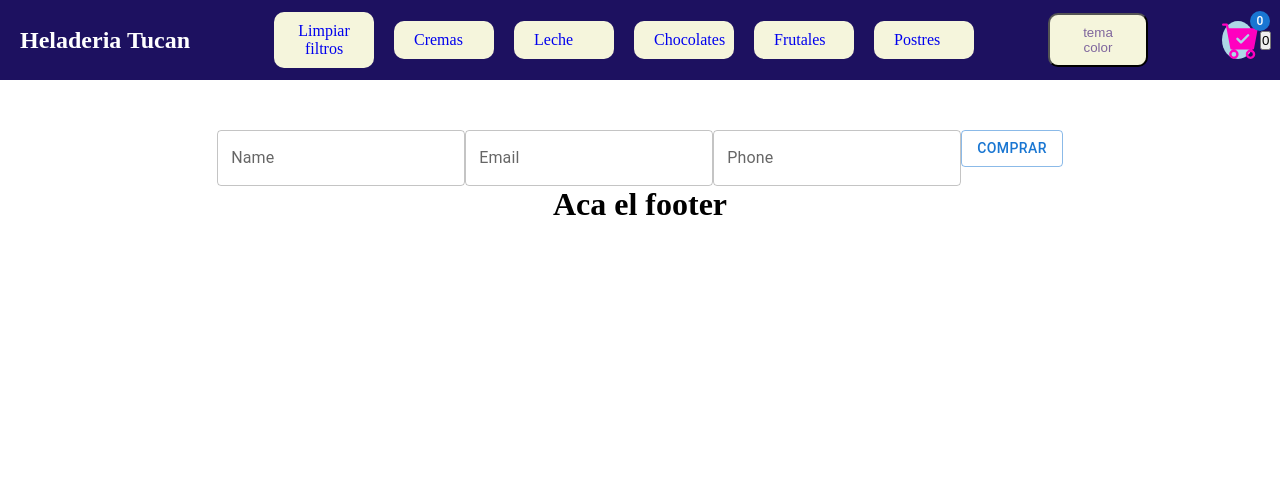
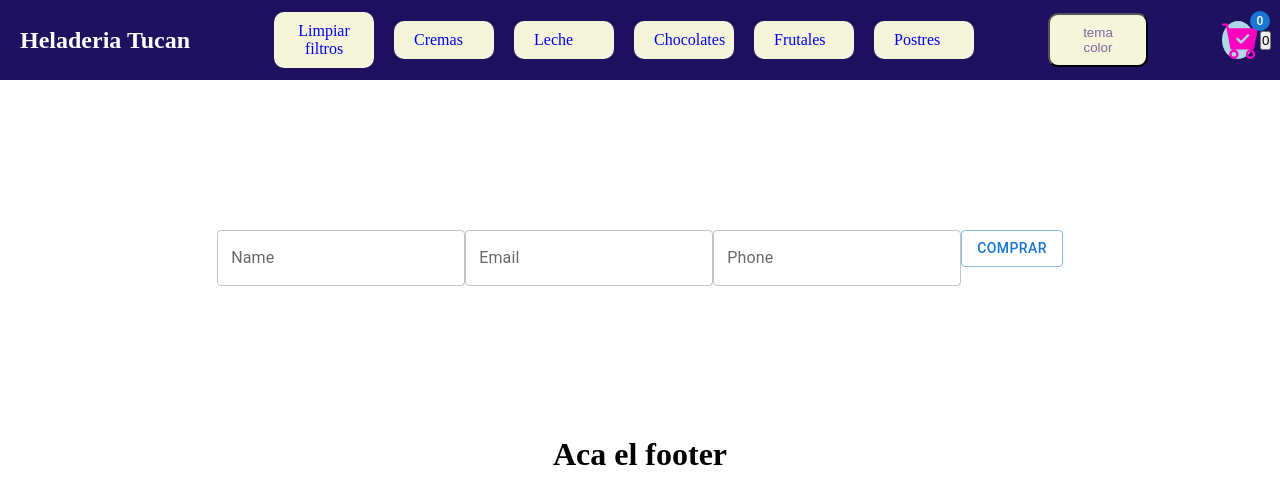
Before and after one commit to nataliurena1985/comision-432401, a React (Vite) app: page /checkout in a window 1280 px wide. Shown: the top 504 px of the page. Built offline with nearby package versions, Linux system fonts and the light colour scheme.

Commit message:
sufriendoColumna

```diff
--- a/src/components/pages/checkout/Checkout.jsx
+++ b/src/components/pages/checkout/Checkout.jsx
@@ -1,8 +1,9 @@
 import { Button, TextField } from "@mui/material";
+import "./checkoutForm.css";
 
 const Checkout = ({ handleSubmit, handleChange, errors }) => {
   return (
-    <div style={{ paddingTop: "50px" }}>
+    <div className="containerForm">
       <form onSubmit={handleSubmit}>
         <TextField
           label="Name"
--- /dev/null
+++ b/src/components/pages/checkout/checkoutForm.css
@@ -0,0 +1,9 @@
+.containerForm {
+  display: flex;
+  justify-content: space-between;
+  flex-direction: column;
+  align-items: center;
+  position: relative;
+  padding: 150px;
+  white-space: nowrap;
+}
```
